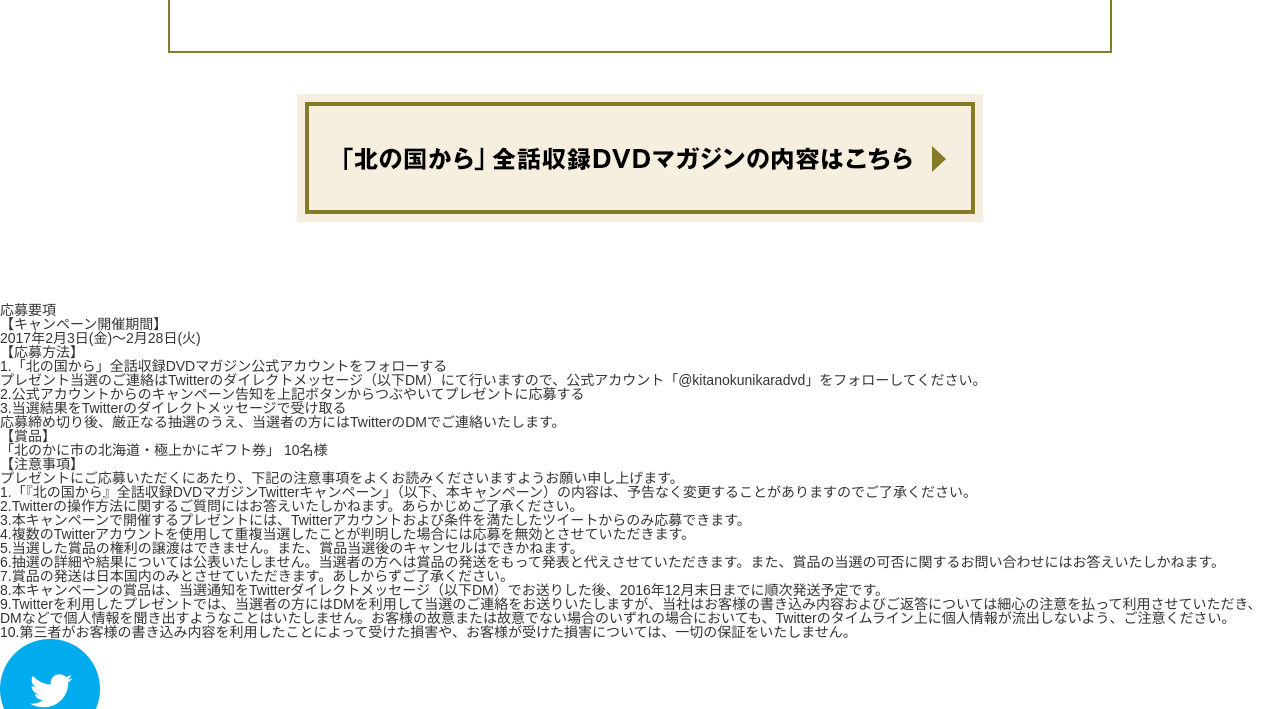
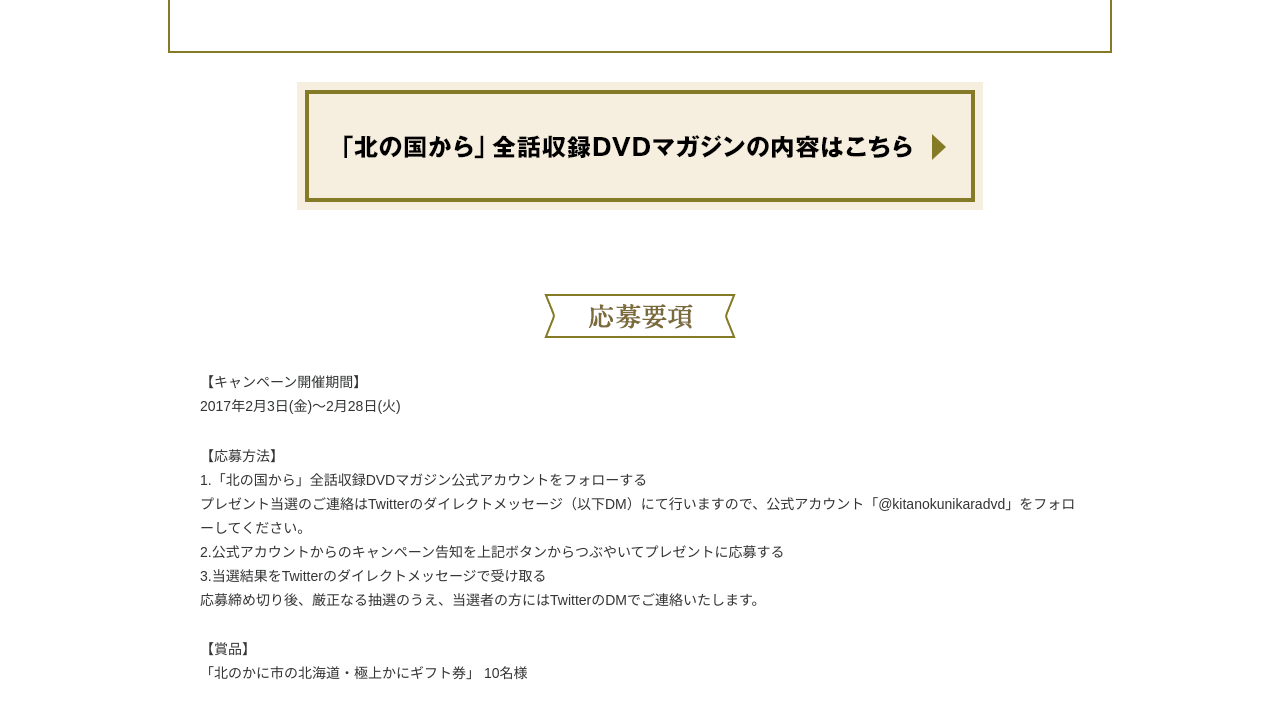
Before and after one commit to TomokoInoue/ex_cam_kitanokuni, a website: page _src/index.html in a window 1280 px wide. Shown: the part 2347-3056 px from the top of the page. Drawn offline with nearby package versions, Linux system fonts and the light colour scheme; files that its build step writes are made by us from their sources; files whose address does not match are found by name.

Commit message:
[add] 応募要項エリアのCSSを追加

```diff
--- a/_src/sass/_common.scss
+++ b/_src/sass/_common.scss
@@ -328,8 +328,32 @@
 	.steps_more_btn {
 		margin: 0 auto;
 		@include desktop {
-			margin-top: 30px;
+			margin-top: 18px;
 			@include backgroundFig(686px, 128px, "steps_more_btn.png");
+		}
+	}
+}
+
+// 応募要項
+.guideline_area {
+	@include desktop {
+		width: 880px;
+		margin: 0 auto 65px;
+	}
+	.guideline_ttl {
+		@include desktop {
+			margin: 0 auto 30px;
+			@include backgroundFig(200px, 50px, "guideline_ttl.png");
+		}
+	}
+	.guideline_contents {
+		@include desktop {
+			line-height: 1.71em;
+		}
+		.guideline_txt {
+			@include desktop {
+				margin-bottom: 26px;
+			}
 		}
 	}
 }
```
Also changed, not shown: deploy/styles/main.css, 1 other file.
